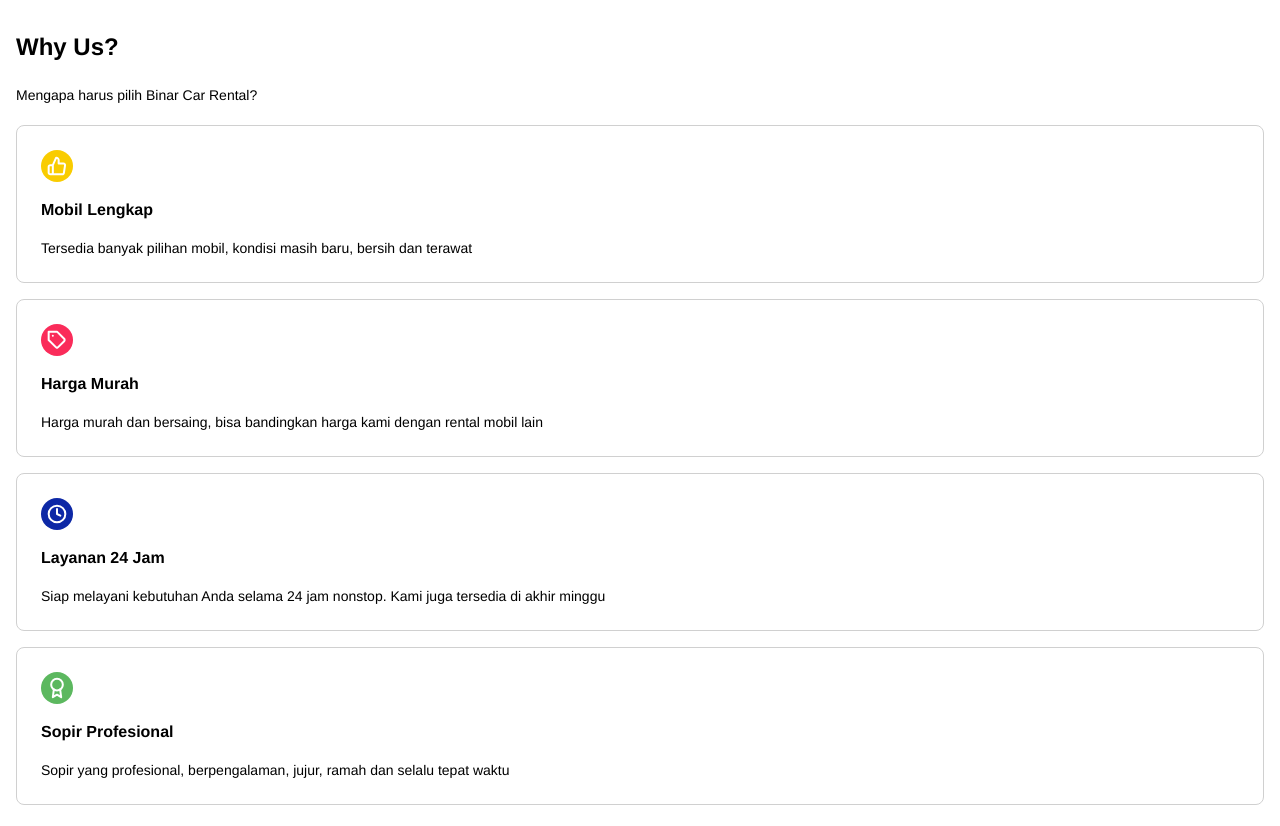
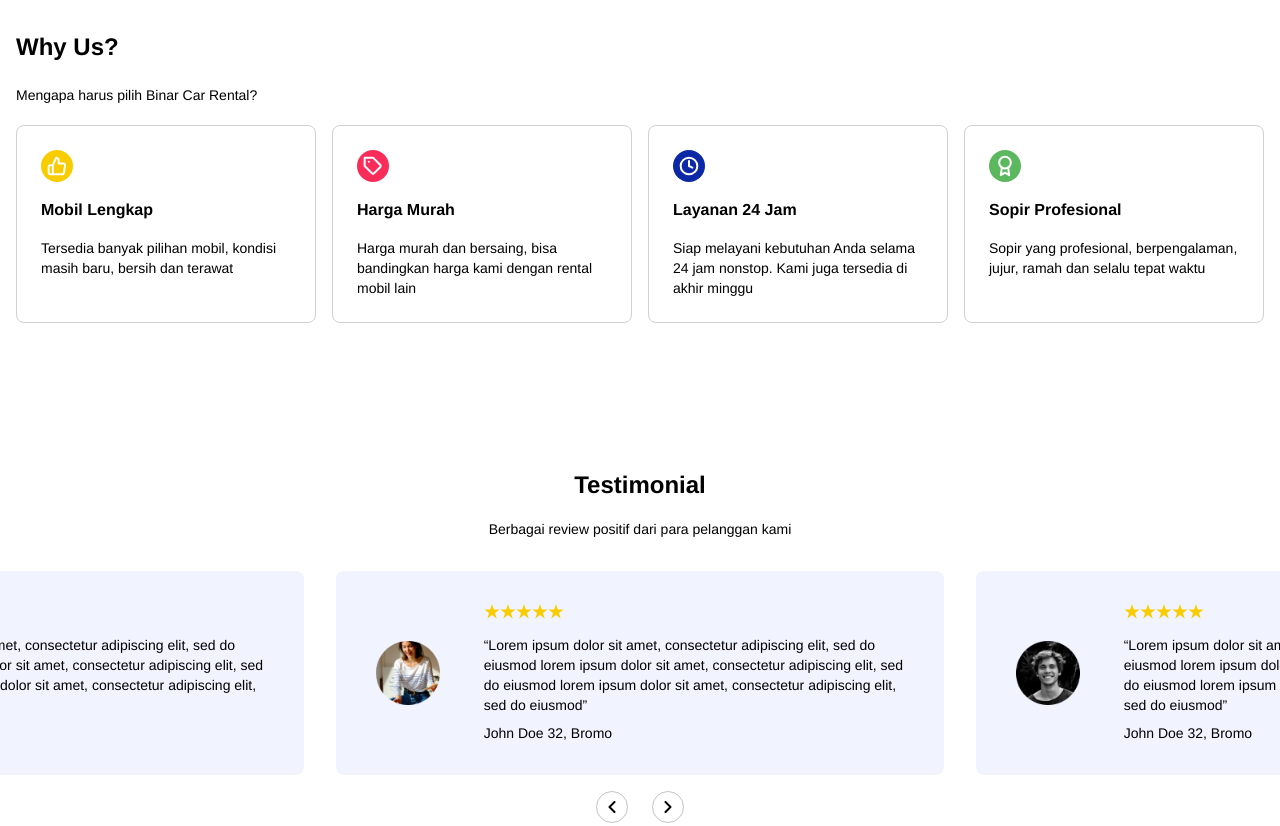
Before and after one commit to XisUndefined/24001117-synrgy7-muh-bcr-ch2, a website: page index.html in a window 1280 px wide. Shown: the part 1080-1906 px from the top of the page. Drawn offline with Linux system fonts and the light colour scheme.

Commit message:
style: change about card wrapper to grid

```diff
--- a/index.html
+++ b/index.html
@@ -135,7 +135,9 @@
             >
               Mengapa harus pilih Binar Car Rental?
             </p>
-            <div class="flex flex-wrap xl:flex-no-wrap gap-4 my-5">
+            <div
+              class="grid grid-cols-1 md:grid-cols-2 lg:grid-cols-4 gap-4 my-5"
+            >
               <div class="about-card">
                 <img src="./public/img/thumbs-up.svg" alt="thumbs-up" />
                 <h3 class="text-[16px] font-bold leading-6 my-4">
```
Also changed, not shown: public/css/style.css.
